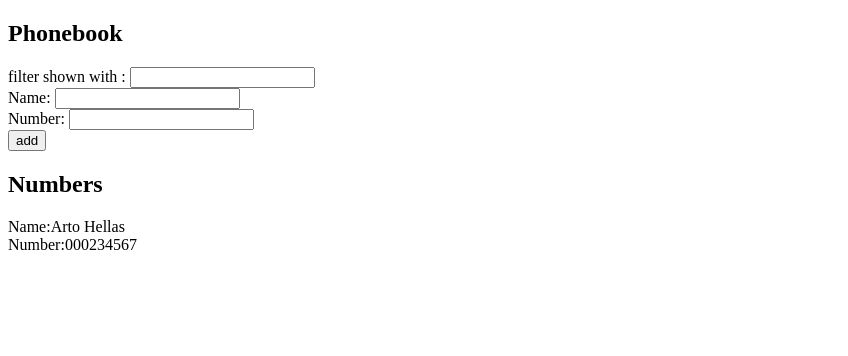
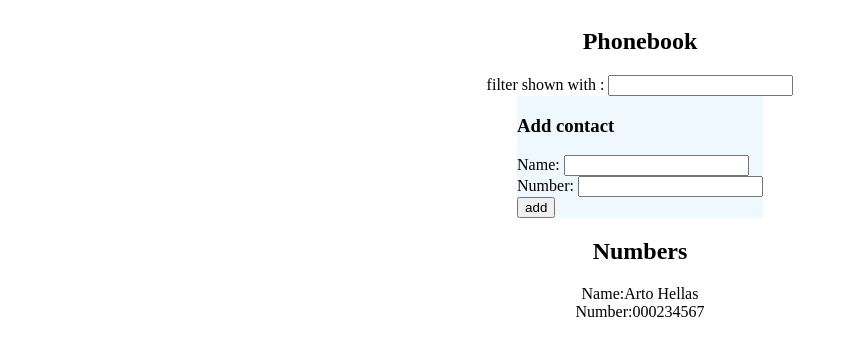
Before and after one commit to Ademola101/PhoneBook, a React (Create React App) app: page / in a window 1280 px wide. Shown: the top 356 px of the page, without its empty margins (0-848 px from the left). Built offline with nearby package versions, Linux system fonts and the light colour scheme.

Commit message:
db initial file

```diff
--- a/package.json
+++ b/package.json
@@ -9,6 +9,7 @@
     "react": "^18.1.0",
     "react-dom": "^18.1.0",
     "react-scripts": "5.0.1",
+    "styled-components": "^5.3.5",
     "web-vitals": "^2.1.4"
   },
   "scripts": {
--- a/src/App.js
+++ b/src/App.js
@@ -3,6 +3,8 @@ import Phone from "./components/Phone";
 import Filter from "./components/Filter";
 import Form from "./components/Form";
 import Input from "./components/Input";
+import { AppStyle } from "./components/styles/App.styles";
+import { Formstyle } from "./components/styles/Form.styles";
 function App() {
 
   const [Person, setPerson] = useState([ { name: 'Arto Hellas', number: "000234567" }
@@ -44,17 +46,20 @@ else{
 
   const PersonToShow = Person.filter(person =>
     person.name.toLocaleLowerCase().startsWith(filter.toLocaleLowerCase()))
-  return (<>
+
+
+
+  return (<AppStyle>
 
   <h2>Phonebook</h2>
   <Filter onChange={inputOnchange}/>
 
 
-<Form onSubmit={addPerson}>
+<Formstyle  as = {Form} onSubmit={addPerson}>
 <div>  Name: <Input value={newName.name} type= "text" onChange={(e) => setNewName({...newName, name: e.target.value})}/></div>
 
 Number: <Input type= "number" value={newName.number}  onChange = {(e) => setNewName({...newName, number: e.target.value})}/>
-</Form>
+</Formstyle>
 
 <h2>Numbers</h2>
       {PersonToShow.map((person) =>
@@ -63,7 +68,7 @@ Number: <Input type= "number" value={newName.number}  onChange = {(e) => setNewN
       )}
 
 
-  </>
+  </AppStyle>
   );
 }
 
--- a/src/components/Form.jsx
+++ b/src/components/Form.jsx
@@ -1,8 +1,9 @@
 import React from 'react';
 
-const Form = ({onSubmit, children}) => {
+const Form = ({onSubmit, children, className}) => {
   return (
-    <div>
+    <div className= {className}>
+      <h3>Add contact</h3>
     <form onSubmit={onSubmit}>
      <div> {children} </div>
 <button> add </button>
--- /dev/null
+++ b/src/components/styles/App.styles.js
@@ -0,0 +1,11 @@
+import styled from "styled-components"
+
+export const AppStyle = styled.div`
+display: flex;
+justify-content: center;
+align-items: center;
+flex-direction: column;
+
+
+
+`
--- /dev/null
+++ b/src/components/styles/Form.styles.js
@@ -0,0 +1,7 @@
+import styled from "styled-components"
+
+export const Formstyle = styled.div`
+
+background-color: aliceblue;
+
+`
```
Also changed, not shown: 1 other file (tests, documents, lock files or other folders).
